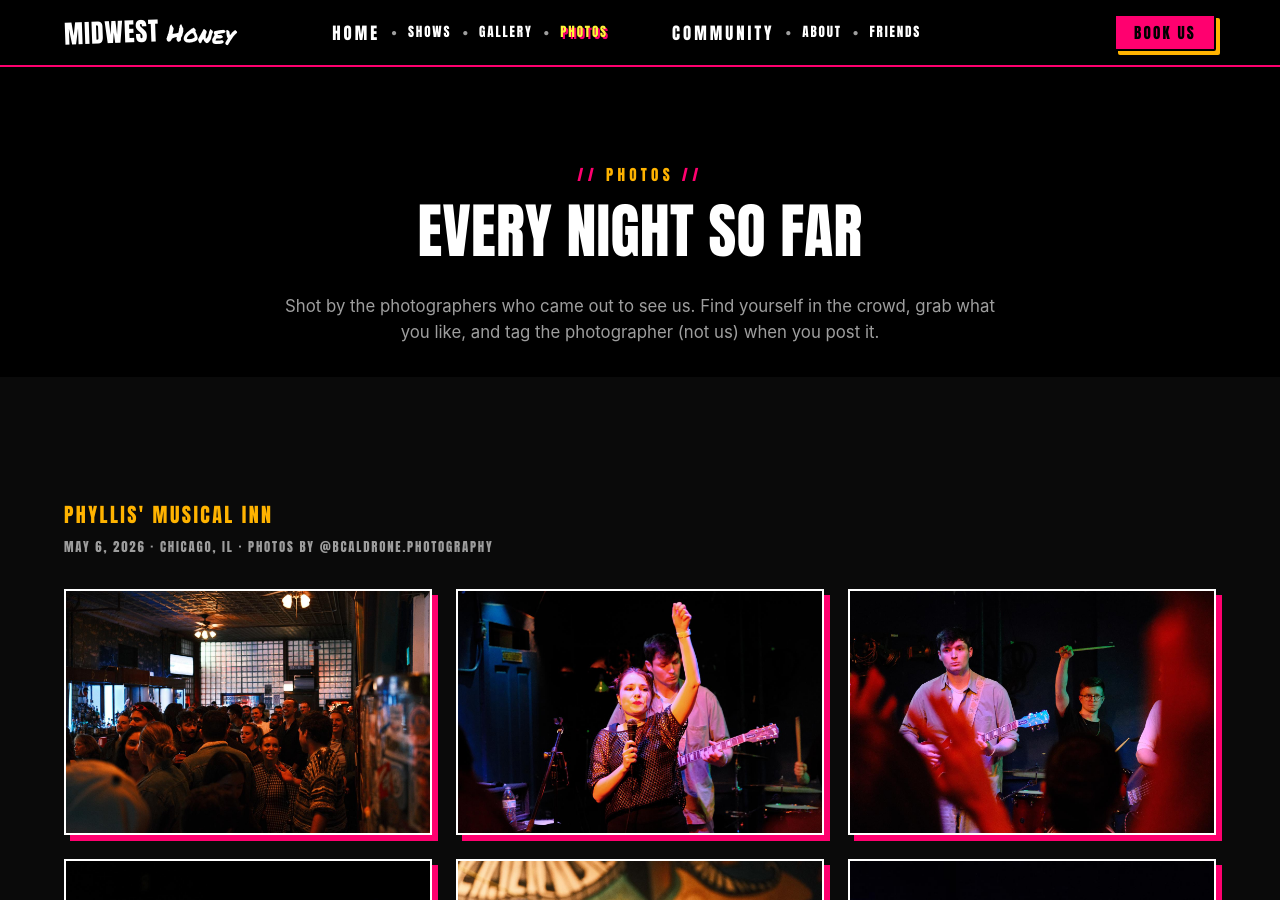
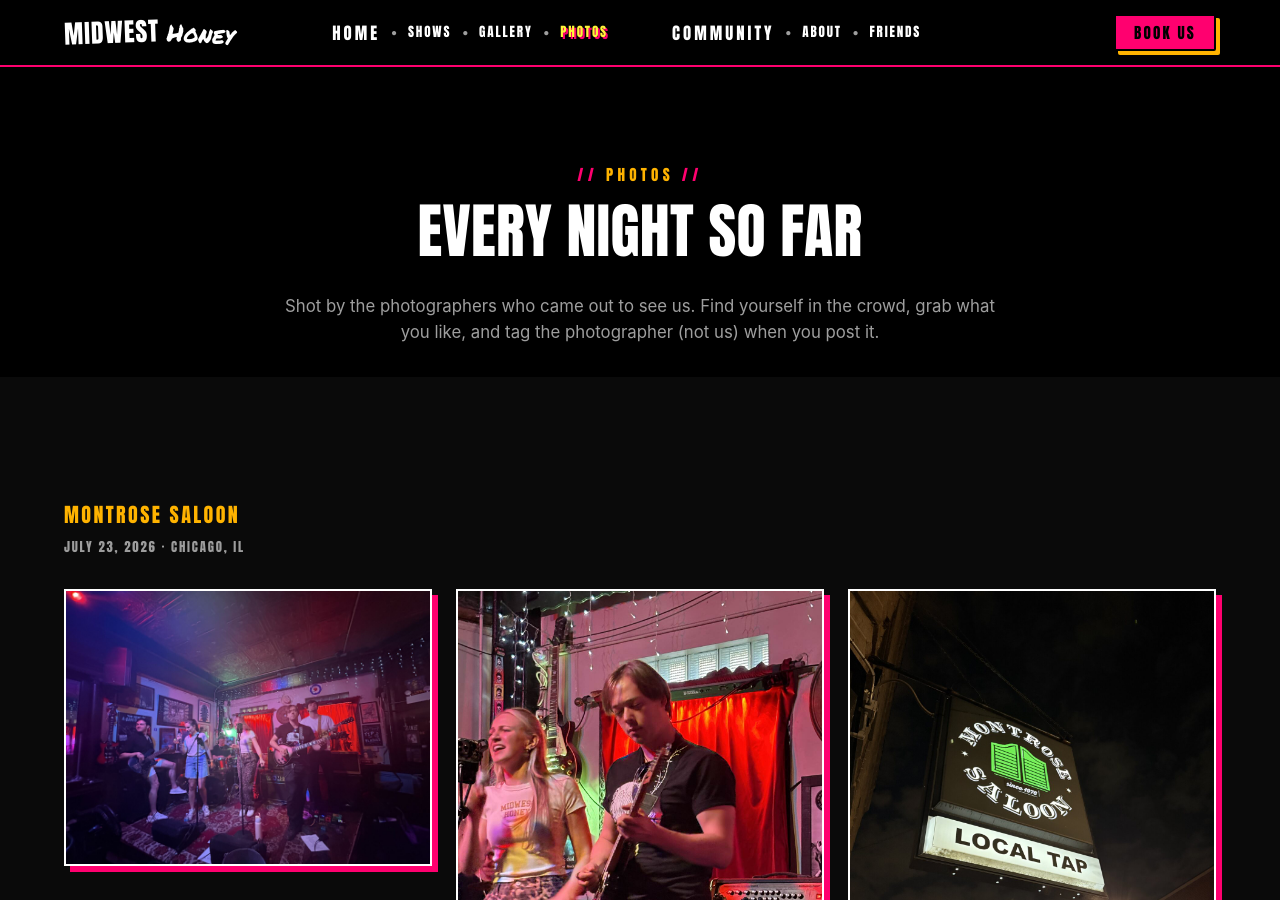
Before and after one commit to GooseRoc3/midwesthoneyband.github.io, a Jekyll site: the page built from photos.html, in a window 1280 px wide and 900 px high. Built offline with Jekyll 4.4.1, drawn with Linux system fonts in a browser that asks for light colours.

Commit message:
Add Montrose Saloon to the photos page
Four shots from the July 23 show: two live performance photos, the venue
sign, and the sidewalk board. Phone snaps, so they go on the per-gig
archive only, not the curated homepage gallery. No photographer credit
(band-shot). Converted from HEIC and resized to ~200 KB web copies.

Co-Authored-By: Claude Opus 4.8 (1M context) <noreply@anthropic.com>

```diff
--- a/photos.html
+++ b/photos.html
@@ -13,6 +13,18 @@ section: photos
 #             in images/gallery/ and follow the naming rule in PHOTOS.md.
 # ---------------------------------------------------------------------------
 gigs:
+  - venue: "Montrose Saloon"
+    date: "July 23, 2026"
+    location: "Chicago, IL"
+    photos:
+      - file: "2026-07-23-montrose-01.jpg"
+        alt: "Midwest Honey playing a full six-piece set at Montrose Saloon"
+      - file: "2026-07-23-montrose-02.jpg"
+        alt: "Singer and guitarist mid-song at Montrose Saloon"
+      - file: "2026-07-23-montrose-03.jpg"
+        alt: "The Montrose Saloon sign lit up at night"
+      - file: "2026-07-23-montrose-04.jpg"
+        alt: "A sidewalk sign listing Midwest Honey at 8 PM"
   - venue: "Phyllis' Musical Inn"
     date: "May 6, 2026"
     location: "Chicago, IL"
```
Also changed, not shown: images/gallery/2026-07-23-montrose-01.jpg (added), images/gallery/2026-07-23-montrose-02.jpg (added), images/gallery/2026-07-23-montrose-03.jpg (added), images/gallery/2026-07-23-montrose-04.jpg (added).
